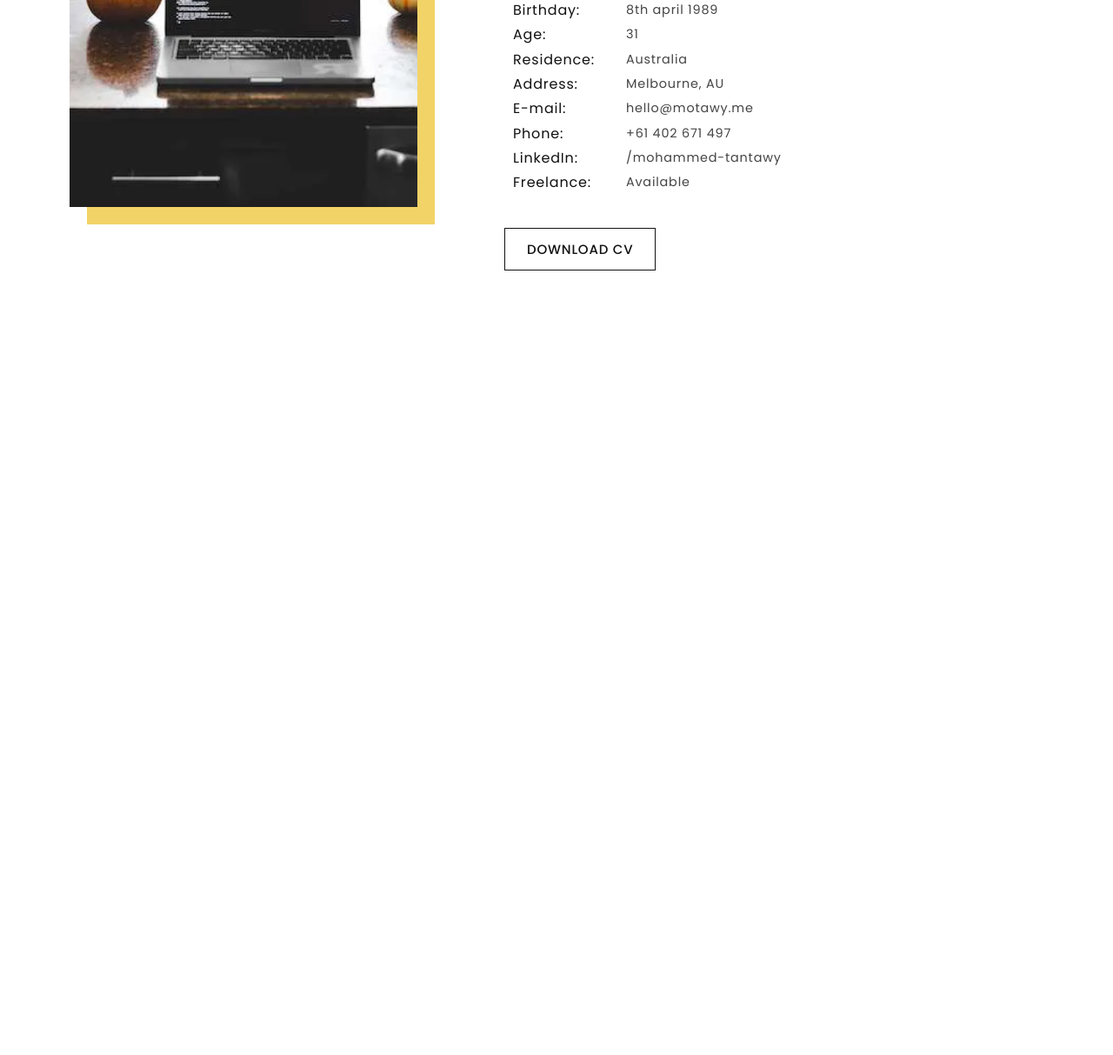
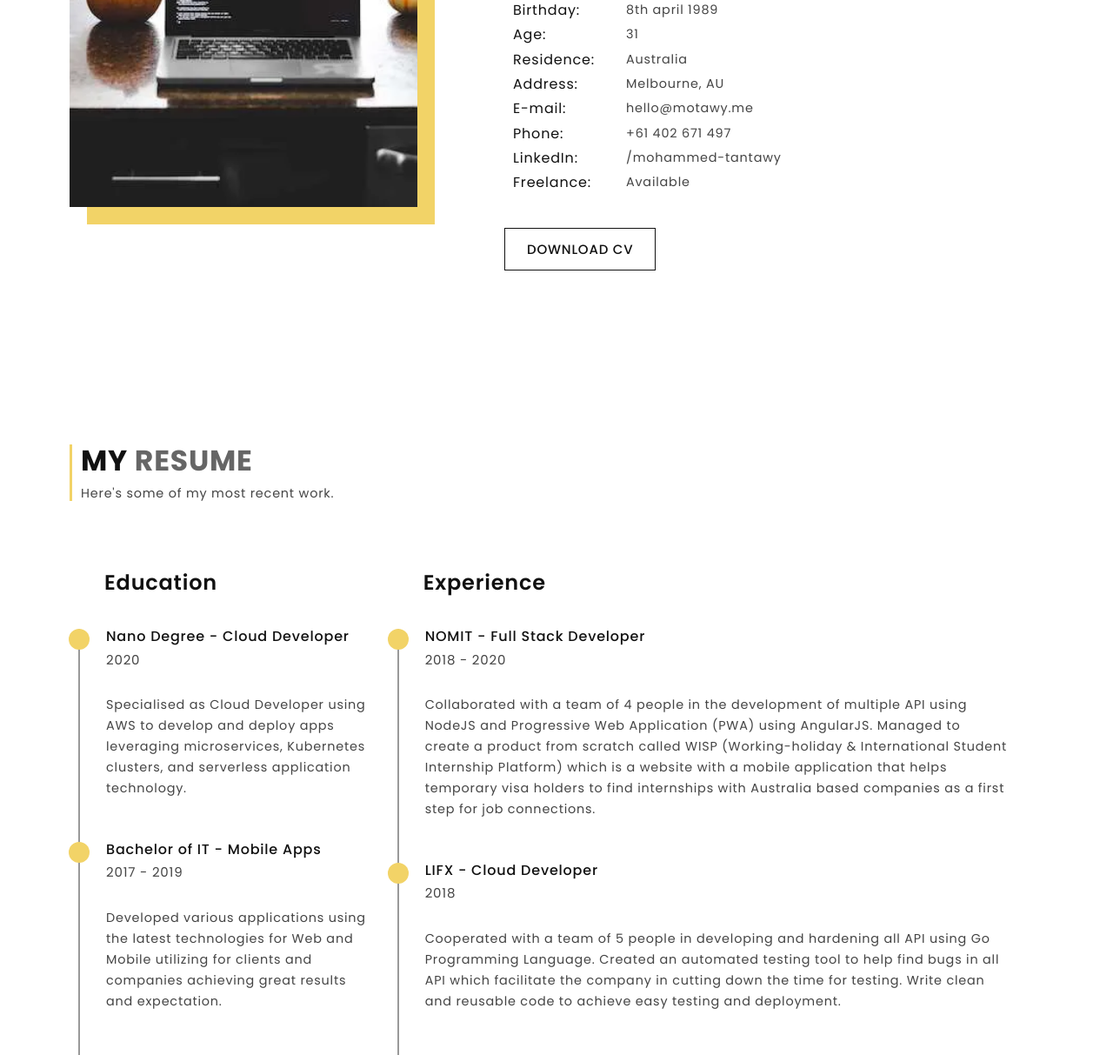
Before and after one commit to motawy/portfolio-gatsby, a Gatsby site: page / in a window 1280 px wide. Shown: the part 1496-2709 px from the top of the page at 87% size. Before the commit the page ends 1907 px from the top, so only its background shows below. Built offline with nearby package versions, Linux system fonts and the light colour scheme; Gatsby itself is replaced by a stand-in of ours.

Commit message:
Added Resume section

```diff
--- /dev/null
+++ b/src/components/resume/education/education.component.js
@@ -0,0 +1,31 @@
+import React from "react"
+import TimelineItem from "../timeline-item/timeline-item.component"
+import "./education.styles.scss"
+
+const Education = () => {
+  return (
+    <div className="education">
+      <div className="edu-title">
+        <h4>Education</h4>
+      </div>
+      <div className="edu-timeline">
+        <TimelineItem
+          title="Nano Degree - Cloud Developer"
+          years="2020"
+          description="Specialised as Cloud Developer using AWS to develop and deploy
+              apps leveraging microservices, Kubernetes clusters, and serverless
+              application technology."
+        />
+        <TimelineItem
+          title="Bachelor of IT - Mobile Apps"
+          years="2017 - 2019"
+          description="Developed various applications using the latest technologies for
+              Web and Mobile utilizing for clients and companies achieving great
+              results and expectation."
+        />
+      </div>
+    </div>
+  )
+}
+
+export default Education
--- /dev/null
+++ b/src/components/resume/education/education.styles.scss
@@ -0,0 +1,20 @@
+.education {
+  flex: 1;
+  .edu-title {
+    padding-bottom: 40px;
+    h4 {
+      color: #111;
+      font-size: 24px;
+      font-weight: 600;
+      padding-left: 30px;
+    }
+  }
+
+  .edu-timeline {
+    border-left: 2px solid #999;
+    padding: 0 30px 0 30px;
+    li {
+      list-style: none;
+    }
+  }
+}
--- /dev/null
+++ b/src/components/resume/resume.component.js
@@ -0,0 +1,25 @@
+import React from "react"
+import Education from "./education/education.component"
+import Work from "./work/work.component"
+import TitleSection from "../title-section/title-section.component"
+import "./resume.styles.scss"
+
+const Resume = () => {
+  return (
+    <section className="resume" id="resume">
+      <div className="wrapper">
+        <TitleSection
+          firstPart="My"
+          secondPart="Resume"
+          description="Here's some of my most recent work."
+        />
+        <div className="main">
+          <Education />
+          <Work />
+        </div>
+      </div>
+    </section>
+  )
+}
+
+export default Resume
--- /dev/null
+++ b/src/components/resume/resume.styles.scss
@@ -0,0 +1,42 @@
+.resume {
+  padding: 0 30px;
+
+  .wrapper {
+    max-width: 1330px;
+    width: 100%;
+    margin: 0 auto;
+    padding-top: 100px;
+
+    .main {
+      display: -webkit-box;
+      display: -ms-flexbox;
+      display: flex;
+      padding: 80px 10px 0px;
+    }
+  }
+}
+
+@media (max-width: 1440px) {
+  .resume {
+    padding: 0 80px;
+  }
+}
+
+@media (max-width: 1024px) {
+  .resume {
+    padding: 0 20px;
+  }
+}
+
+@media (max-width: 840px) {
+  .resume {
+    .wrapper {
+      .main {
+        -webkit-box-orient: vertical;
+        -webkit-box-direction: normal;
+        -ms-flex-direction: column;
+        flex-direction: column;
+      }
+    }
+  }
+}
--- /dev/null
+++ b/src/components/resume/timeline-item/timeline-item.component.js
@@ -0,0 +1,18 @@
+import React from "react"
+import "./timeline-item.styles.scss"
+
+const TimelineItem = ({ title, years, description }) => {
+  return (
+    <>
+      <div className="timeline-title">
+        <h5>{title}</h5>
+        <span>{years}</span>
+      </div>
+      <div className="timeline-text">
+        <p>{description}</p>
+      </div>
+    </>
+  )
+}
+
+export default TimelineItem
--- /dev/null
+++ b/src/components/resume/timeline-item/timeline-item.styles.scss
@@ -0,0 +1,34 @@
+.timeline-title {
+  h5 {
+    color: #111;
+    font-size: 16px;
+    font-weight: 500;
+    padding-bottom: 8px;
+    position: relative;
+
+    &:before {
+      position: absolute;
+      content: "";
+      display: block;
+      width: 24px;
+      height: 24px;
+      border-radius: 15px;
+      background-color: #f2d367;
+      left: -43px;
+    }
+  }
+
+  span {
+    color: #444;
+    font-size: 15px;
+  }
+}
+
+.timeline-text {
+  padding: 30px 0 50px;
+  p {
+    color: #444;
+    font-size: 0.9rem;
+    line-height: 24px;
+  }
+}
--- /dev/null
+++ b/src/components/resume/work/work.component.js
@@ -0,0 +1,38 @@
+import React from "react"
+import TimelineItem from "../timeline-item/timeline-item.component"
+import "./work.styles.scss"
+
+const Work = () => {
+  return (
+    <div className="experience">
+      <div className="work-title">
+        <h4>Experience</h4>
+      </div>
+      <div className="work-timeline">
+        <TimelineItem
+          title="NOMIT - Full Stack Developer"
+          years="2018 - 2020"
+          description="Collaborated with a team of 4 people in the development of
+                    multiple API using NodeJS and Progressive Web Application
+                    (PWA) using AngularJS. Managed to create a product from
+                    scratch called WISP (Working-holiday & International Student
+                    Internship Platform) which is a website with a mobile
+                    application that helps temporary visa holders to find
+                    internships with Australia based companies as a first step
+                    for job connections."
+        />
+        <TimelineItem
+          title="LIFX - Cloud Developer"
+          years="2018"
+          description="Cooperated with a team of 5 people in developing and hardening all
+              API using Go Programming Language. Created an automated testing
+              tool to help find bugs in all API which facilitate the company in
+              cutting down the time for testing. Write clean and reusable code
+              to achieve easy testing and deployment."
+        />
+      </div>
+    </div>
+  )
+}
+
+export default Work
--- /dev/null
+++ b/src/components/resume/work/work.styles.scss
@@ -0,0 +1,26 @@
+.experience {
+  flex: 2;
+  .work-title {
+    padding-bottom: 40px;
+    h4 {
+      color: #111;
+      font-size: 24px;
+      font-weight: 600;
+      padding-left: 30px;
+    }
+  }
+
+  .work-timeline {
+    border-left: 2px solid #999;
+    padding: 0 30px 0 30px;
+    li {
+      list-style: none;
+    }
+  }
+}
+
+@media (max-width: 840px) {
+  .experience {
+    padding-top: 40px;
+  }
+}
--- a/src/pages/index.js
+++ b/src/pages/index.js
@@ -2,11 +2,13 @@ import React from "react"
 import Layout from "../components/layout/layout.component"
 import About from "../components/about/about.component"
 import Hero from "../components/hero/hero.component"
+import Resume from "../components/resume/resume.component"
 import "./index.css"
 
 export default () => (
   <Layout>
     <Hero />
     <About />
+    <Resume />
   </Layout>
 )
```
